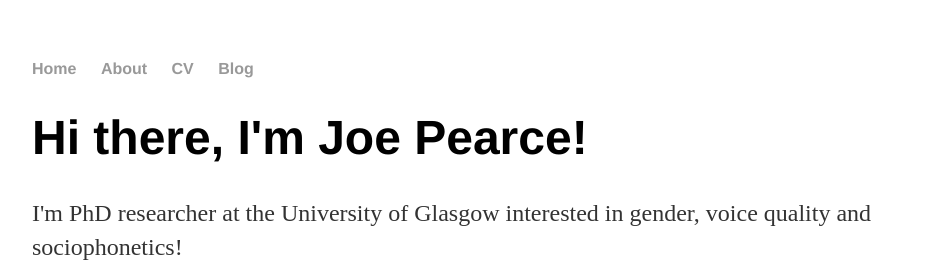
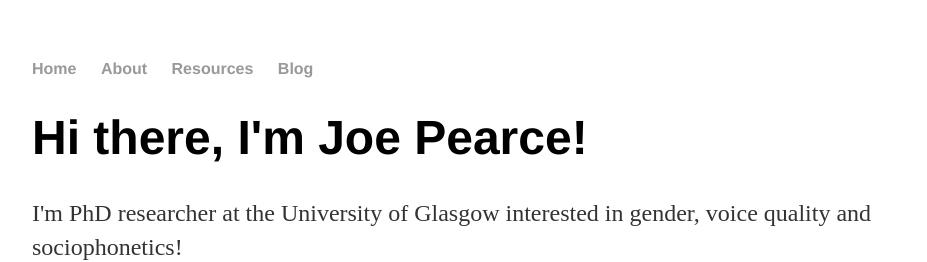
Before and after one commit to joepearceglasgow/joepearceglasgow.github.io, a Jekyll site: the page built from index.html, in a window 1280 px wide. Shown: the top 262 px of the page, without its empty margins (160-1087 px from the left). Built offline with Jekyll 4.4.1, drawn with Linux system fonts in a browser that asks for light colours.

Commit message:
Update default.html

```diff
--- a/_layouts/default.html
+++ b/_layouts/default.html
@@ -10,7 +10,7 @@
 	    		<ul>
 	        		<li><a href="/">Home</a></li>
 		        	<li><a href="/about">About</a></li>
-	        		<li><a href="/cv">CV</a></li>
+	        		<li><a href="/resources">Resources</a></li>
 	        		<li><a href="/blog">Blog</a></li>
 	    		</ul>
 			</nav>
```
